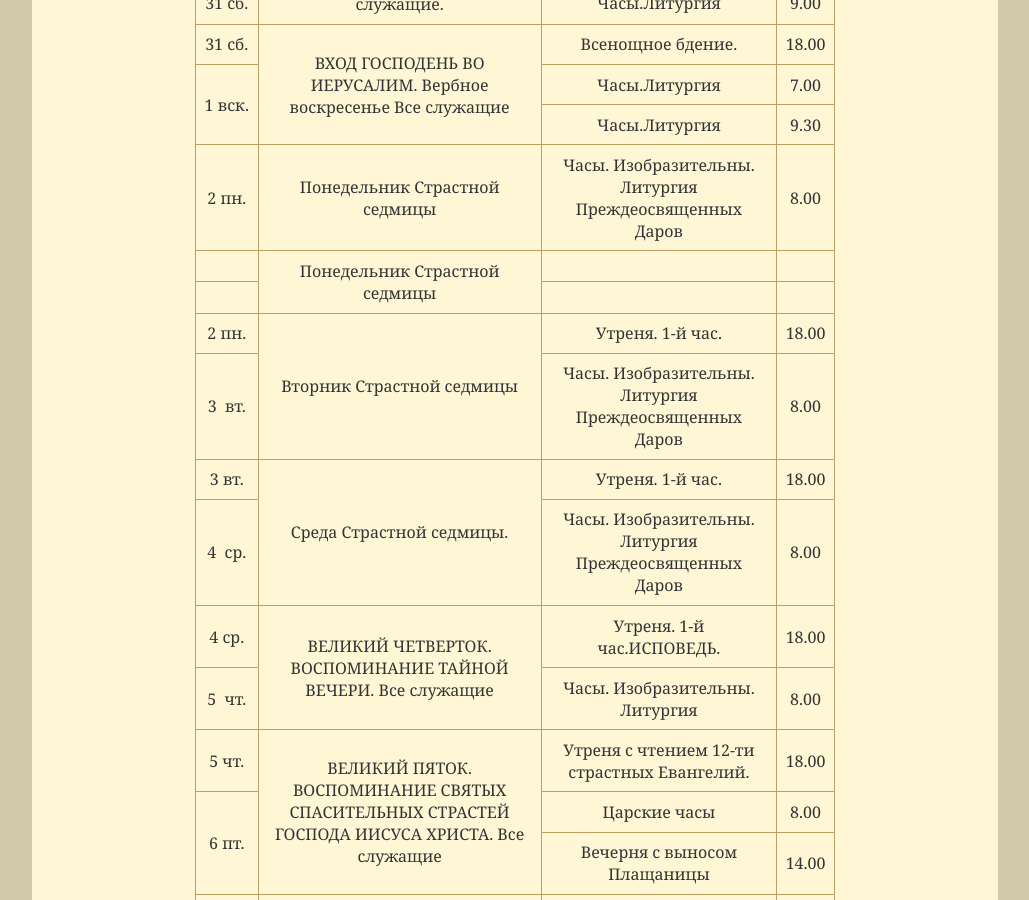
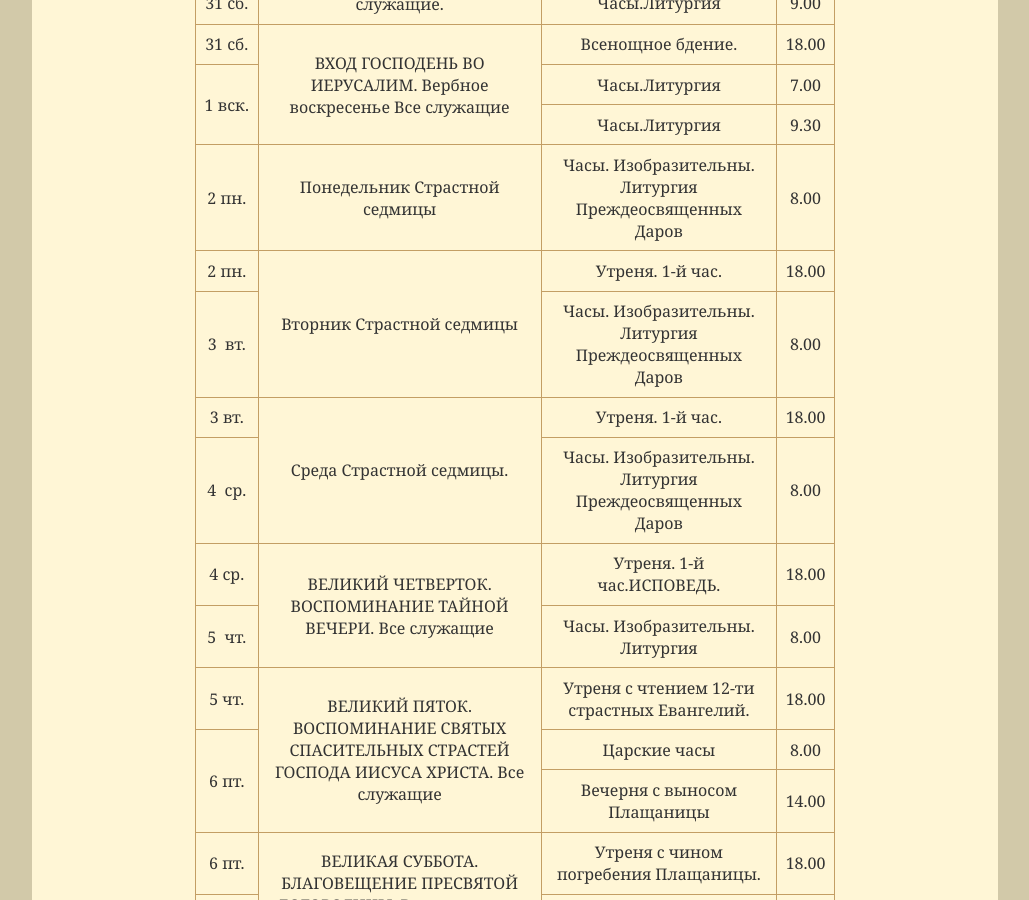
Before and after one commit to hramotradnoe/hramotradnoe.github.io, a Jekyll site: the page built from schedule/index.html, in a window 1280 px wide and 900 px high, scrolled down 487 px. Shown: the whole window, without its empty margins (125-1154 px from the left). Built offline with Jekyll 4.4.1, drawn with Linux system fonts in a browser that asks for light colours.

Commit message:
Update schedule.yml

```diff
--- a/_data/schedule.yml
+++ b/_data/schedule.yml
@@ -25,10 +25,6 @@ timetable:
       - day   : 2&nbsp;пн.
         time  : '8.00'
         title : "Часы.  Изобразительны. Литургия Преждеосвященных Даров"
- - description : "Понедельник Страстной седмицы"
-   services    :
-        time  : '8.00'
-        title : "Часы.  Изобразительны. Вечерня"
  - description : "Вторник Страстной седмицы"
    services    :
       - day   : 2&nbsp;пн.
```
